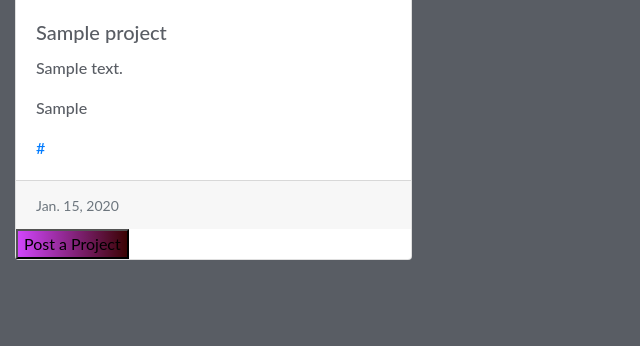
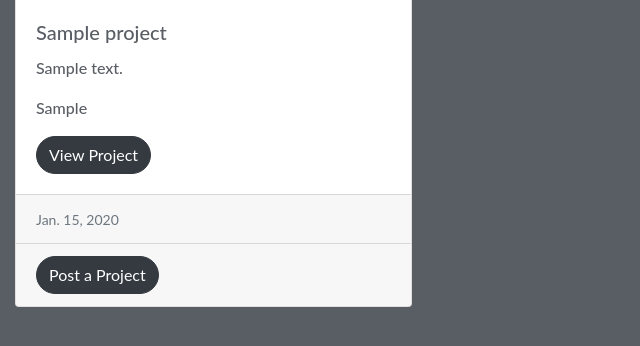
Before and after one commit to ezekielkibiego/Awwwards, a Django app: page / in a window 1280 px wide. Shown: the part 147-493 px from the top of the page, without its empty margins (0-640 px from the left). Run offline with Django 3.2, Linux system fonts and the light colour scheme; tables that the repository leaves empty hold one stand-in row (values such as "Sample post"); some libraries are stand-ins or nearby versions; some web fonts are replaced.

Commit message:
style index.html

```diff
--- a/awwwardsapp/templates/index.html
+++ b/awwwardsapp/templates/index.html
@@ -22,14 +22,15 @@
                         <h5 class="card-title">{{pros.title}}</h5>
                         <p class="card-text">{{pros.description}}</p>
                         <p class="card-text">{{pros.category}}</p>
-                        <a href="{{pros.url}}">{{pros.url}}</a>
+                        <a href="{{project.url}}" class="btn btn-outline-dark bg-dark text-white rounded-pill">View Project</a>
+
                     </div>
                     <div class="card-footer">
                         <small class="text-muted">{{pros.date|date}}</small>
                     </div>
-                    <div>
+                    <div class="card-footer">
                         <form action="/project/project/">
-                            <input type="submit" style=" background :linear-gradient(to left,#3b0303,#d145fc)"value="Post a Project" />
+                            <input type="submit" class="btn btn-outline-dark bg-dark text-white rounded-pill" value="Post a Project" />
                         </form>
                     </div>
                 </div>
```
